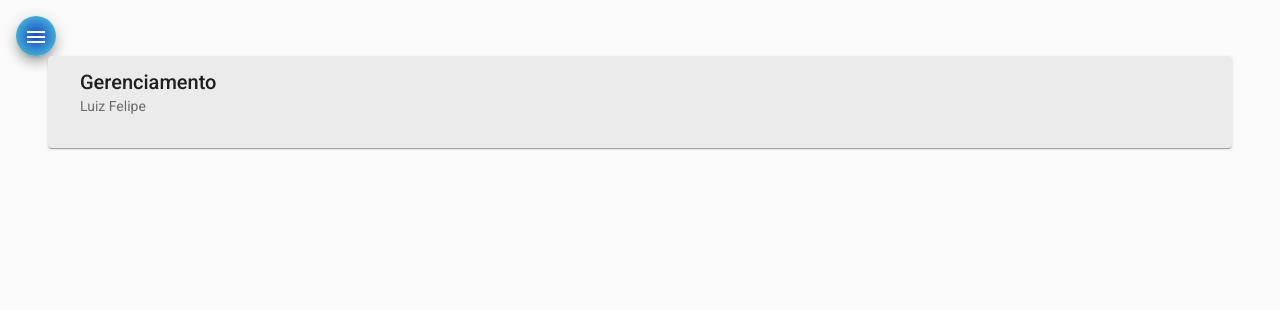
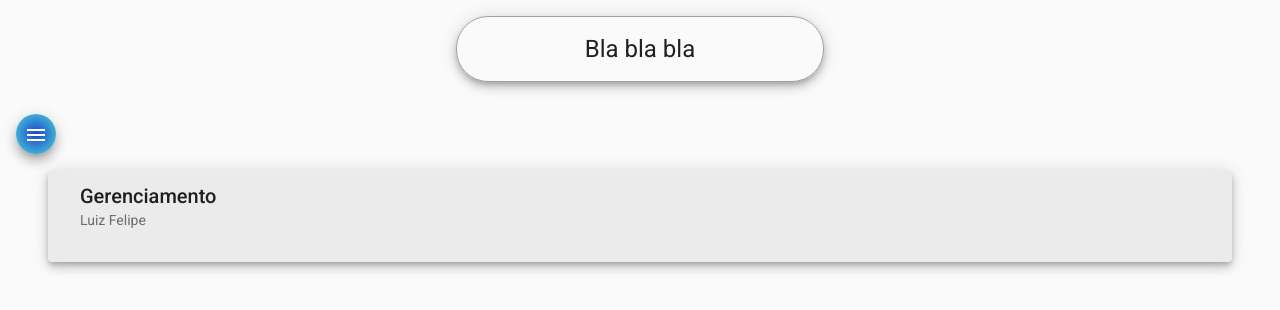
Before and after one commit to lfromani/obra-front, an Angular app: page /home in a window 1280 px wide. Shown: the top 310 px of the page. Built offline with nearby package versions, Linux system fonts and the light colour scheme.

Commit message:
criado componente header

```diff
--- a/src/app/app.module.ts
+++ b/src/app/app.module.ts
@@ -30,6 +30,7 @@
 // Componentes do projeto
 import { NavComponent } from './components/nav/nav.component';
 import { HomeComponent } from './components/home/home.component';
+import { HeaderComponent } from './components/header/header.component';
 /*import { HomeComponent } from './components/home/home.component';
 import { HeaderComponent } from './components/header/header.component';
 import { TecnicoListComponent } from './components/tecnico/tecnico-list/tecnico-list.component';
@@ -54,6 +55,7 @@
     AppComponent,
     NavComponent,
     HomeComponent,
+    HeaderComponent,
     /*HomeComponent,
     HeaderComponent,
     TecnicoListComponent,
--- /dev/null
+++ b/src/app/components/header/header.component.css
@@ -0,0 +1,12 @@
+.container {
+    display: flex;
+    align-items: center;
+    justify-content: center;
+}
+
+h1 {
+    margin-top: 1rem;
+    border: 1px solid rgb(161, 159, 159);
+    padding: 1rem 10%;
+    border-radius: 2rem;
+}
--- /dev/null
+++ b/src/app/components/header/header.component.html
@@ -0,0 +1,3 @@
+<div class="container">
+    <h1 class="mat-elevation-z6">Bla bla bla</h1>
+</div>
--- /dev/null
+++ b/src/app/components/header/header.component.ts
@@ -0,0 +1,15 @@
+import { Component, OnInit } from '@angular/core';
+
+@Component({
+  selector: 'app-header',
+  templateUrl: './header.component.html',
+  styleUrls: ['./header.component.css']
+})
+export class HeaderComponent implements OnInit {
+
+  constructor() { }
+
+  ngOnInit(): void {
+  }
+
+}
--- a/src/app/components/home/home.component.css
+++ b/src/app/components/home/home.component.css
@@ -1,5 +1,5 @@
 .card {
     width: 90%;
-    margin: auto;
+    margin: 1rem auto;
     background-color: rgb(235, 235, 235);
 }
--- a/src/app/components/home/home.component.html
+++ b/src/app/components/home/home.component.html
@@ -1,4 +1,4 @@
-<mat-card class="card">
+<mat-card class="card mat-elevation-z6">
     <mat-card-header>
       <mat-card-title>Gerenciamento</mat-card-title>
       <mat-card-subtitle>Luiz Felipe</mat-card-subtitle>
--- a/src/app/components/nav/nav.component.html
+++ b/src/app/components/nav/nav.component.html
@@ -20,10 +20,11 @@
     </mat-drawer>
 
     <div class="sidenav-content">
-      <button class="menu mat-elevation-z8" (click)="drawer.toggle()" mat-icon-button>
-        <mat-icon>menu</mat-icon>
-      </button>
-      <router-outlet></router-outlet>
+        <app-header></app-header>
+        <button class="menu mat-elevation-z8" (click)="drawer.toggle()" mat-icon-button>
+            <mat-icon>menu</mat-icon>
+        </button>
+        <router-outlet></router-outlet>
     </div>
 
   </mat-drawer-container>
```
Also changed, not shown: package.json (line endings or trailing spaces).
